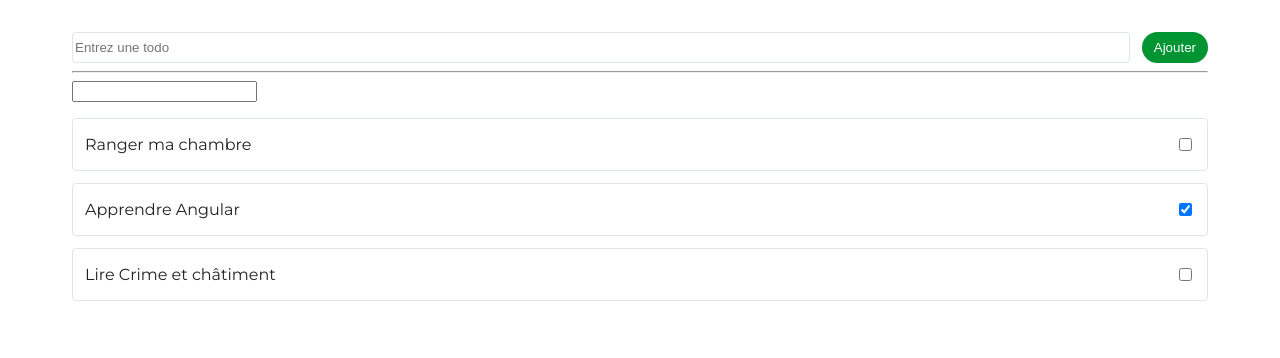
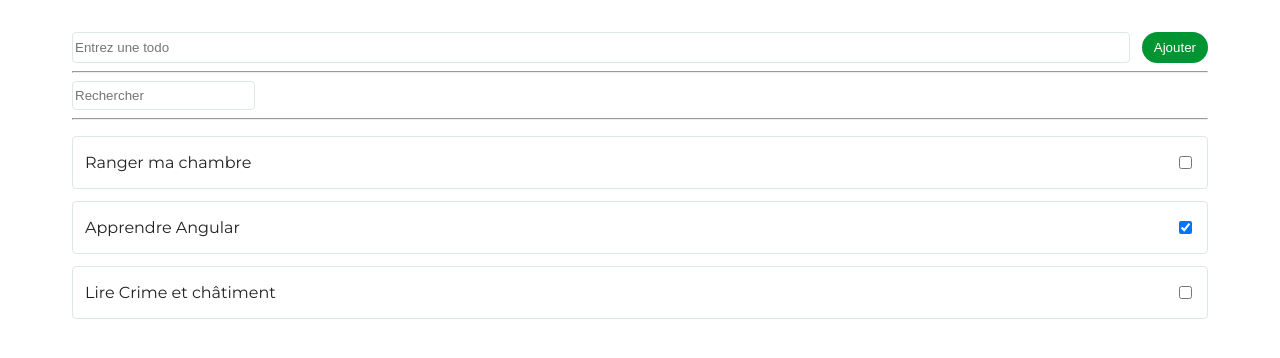
Before and after one commit to gtn-massart/Angular-Todolist, an Angular app: page / in a window 1280 px wide. Shown: the top 358 px of the page. Built offline with nearby package versions, Linux system fonts and the light colour scheme.

Commit message:
input search

```diff
--- a/src/app/components/todo-filter.ts
+++ b/src/app/components/todo-filter.ts
@@ -4,7 +4,7 @@ import { Component } from '@angular/core';
   selector: 'app-todo-filter',
   imports: [],
   template: `
-    <input type="text" />
+    <input type="text" class="border py-6" placeholder="Rechercher" />
   `,
   styles: ``,
 })
--- a/src/app/components/todos-list.ts
+++ b/src/app/components/todos-list.ts
@@ -1,4 +1,4 @@
-import { Component, effect, input, output } from '@angular/core';
+import { Component, computed, signal, input, output } from '@angular/core';
 import { Todo } from './todo';
 import { TodoInterface } from '../shared/interfaces/todo.interface';
 import { TodoFilter } from './todo-filter';
@@ -9,6 +9,7 @@ import { TodoFilter } from './todo-filter';
   template: `
     <hr />
     <app-todo-filter />
+    <hr />
     <ul class="flex flex-col gap-12">
       @for (todo of todosList(); track todo.id) {
         <app-todo (toggleTodo)="toggleTodo.emit($event)" [todo]="todo" />
@@ -24,7 +25,10 @@ import { TodoFilter } from './todo-filter';
   `,
 })
 export class TodosList {
-  filter = '';
+  filter = signal<string>('');
   todosList = input<TodoInterface[]>([]);
+  filterdTodosList = computed(() =>
+    this.todosList().filter((t) => t.name.toLowerCase().includes(this.filter())),
+  );
   toggleTodo = output<string>();
 }
```
